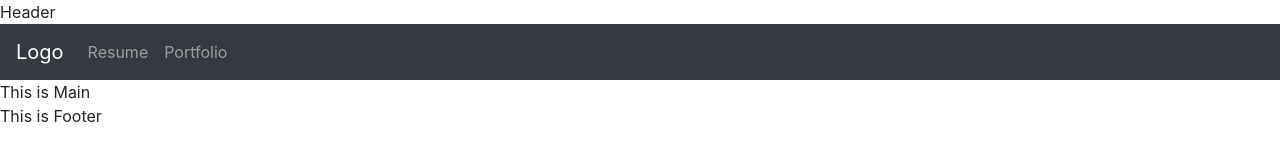
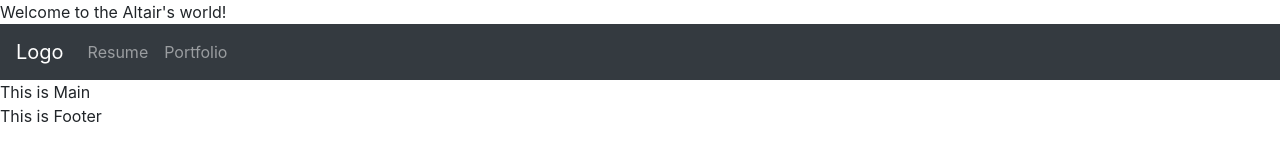
Before and after one commit to AltairWon/Summer_Project_2020, a plain HTML site: page index.html in a window 1280 px wide. Drawn offline with nearby package versions, Linux system fonts and the light colour scheme.

Commit message:
Update index.html

```diff
--- a/index.html
+++ b/index.html
@@ -3,11 +3,11 @@
 <head>
     <meta charset="UTF-8">
     <meta name="viewport" content="width=device-width, initial-scale=1.0">
-    <title>Document</title>
+    <title>Altair's Small world</title>
     <link rel="stylesheet" href="https://stackpath.bootstrapcdn.com/bootstrap/4.5.0/css/bootstrap.min.css" integrity="sha384-9aIt2nRpC12Uk9gS9baDl411NQApFmC26EwAOH8WgZl5MYYxFfc+NcPb1dKGj7Sk" crossorigin="anonymous">
 </head>
 <body>
-    <header>Header</header>
+    <header>Welcome to the Altair's world!</header>
     <nav class="navbar navbar-expand-sm navbar-dark bg-dark">
         <a href="#" class="navbar-brand">Logo</a>
         <button class="navbar-toggler" data-toggle="collapse" data-target="#navbarMenu">
```
